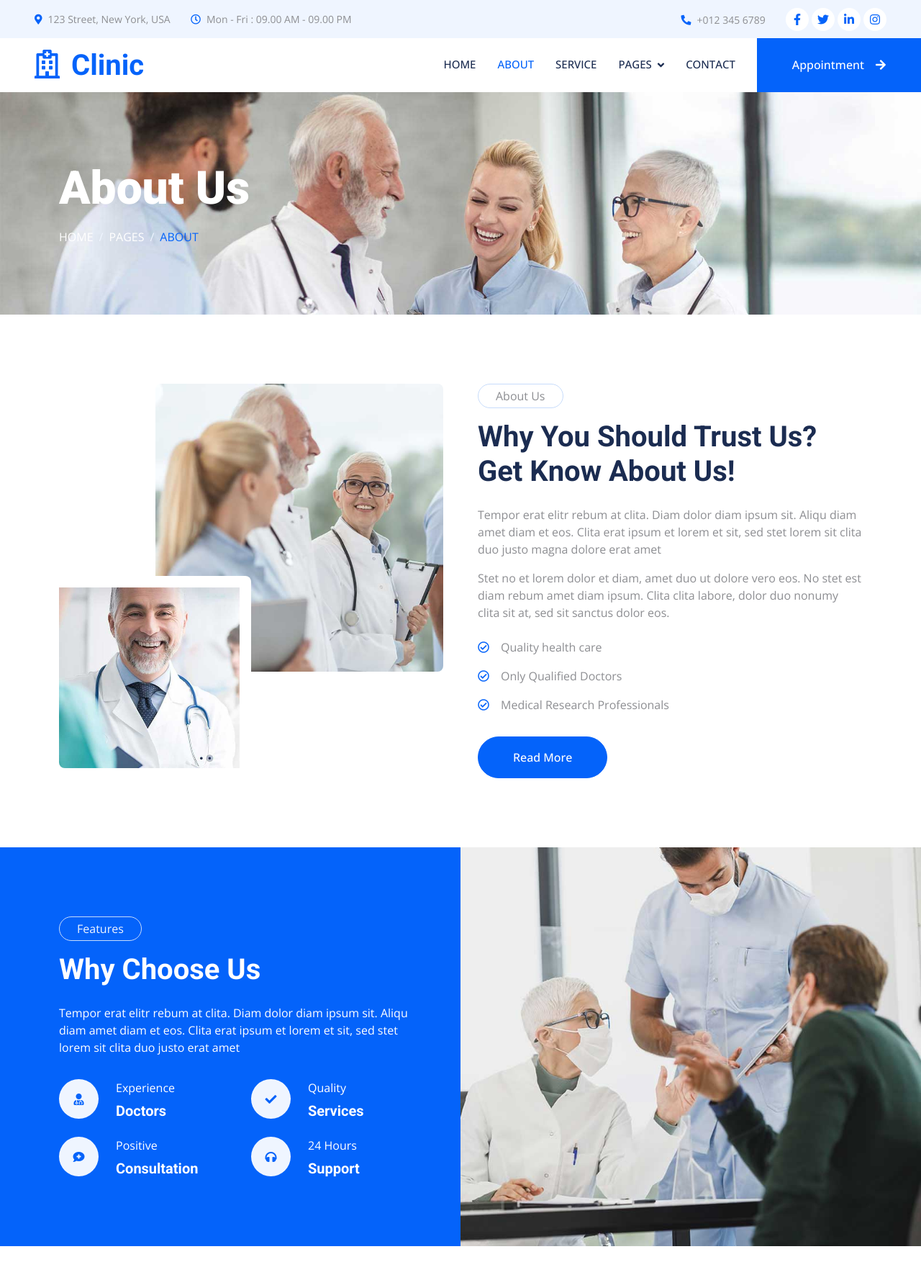
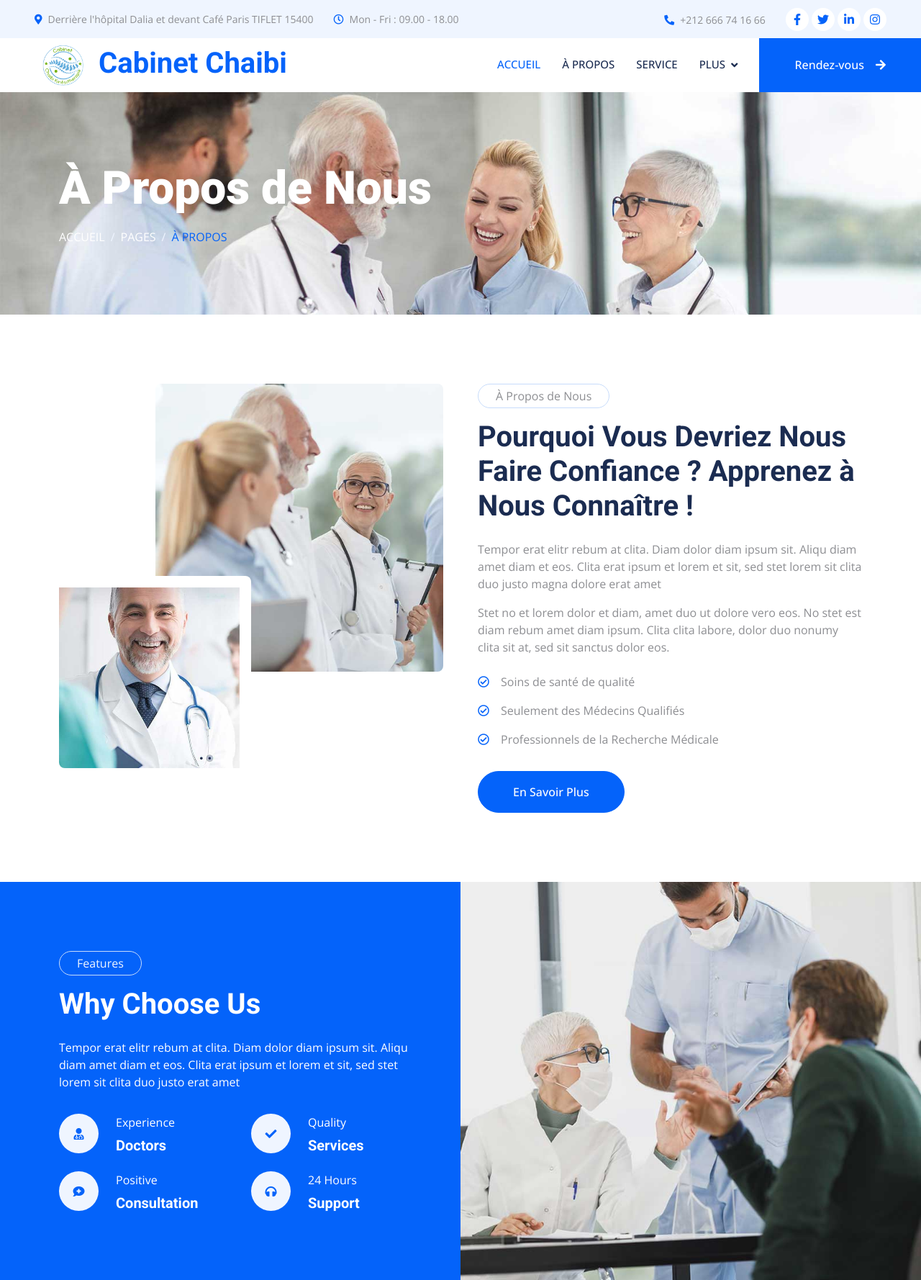
Before and after one commit to Ayman-Benchalh/Ap_Hospital, a PHP site: page /doclab/about.php in a window 1280 px wide. Shown: the top 1778 px of the page at 72% size. Run offline with PHP 8.4, Linux system fonts and the light colour scheme; some libraries are stand-ins or nearby versions.

Commit message:
add files project

```diff
--- a/about.php
+++ b/about.php
@@ -3,13 +3,13 @@
 
 <head>
 <meta charset="utf-8">
-    <title>Klinik - Clinic Website Template</title>
+    <title>Cabinet Chaibi</title>
     <meta content="width=device-width, initial-scale=1.0" name="viewport">
     <meta content="" name="keywords">
     <meta content="" name="description">
 
     <!-- Favicon -->
-    <link href="img/favicon.ico" rel="icon">
+
 
     <!-- Google Web Fonts -->
     <link rel="preconnect" href="https://fonts.googleapis.com">
@@ -24,12 +24,23 @@
     <link href="lib/animate/animate.min.css" rel="stylesheet">
     <link href="lib/owlcarousel/assets/owl.carousel.min.css" rel="stylesheet">
     <link href="lib/tempusdominus/css/tempusdominus-bootstrap-4.min.css" rel="stylesheet" />
+    <!-- <link rel="stylesheet" href="https://cdn.jsdelivr.net/npm/flatpickr/dist/flatpickr.min.css">
+    <script src="https://cdn.jsdelivr.net/npm/flatpickr"></script> -->
+    <!-- <link rel="stylesheet" href="./css/hjsCalendar.min.css">
+    <script src="./js/hjsCalendar.min.js"></script> -->
+    <link href="https://stackpath.bootstrapcdn.com/bootstrap/4.5.2/css/bootstrap.min.css" rel="stylesheet">
+
 
     <!-- Customized Bootstrap Stylesheet -->
     <link href="css/bootstrap.min.css" rel="stylesheet">
 
     <!-- Template Stylesheet -->
     <link href="css/style.css" rel="stylesheet">
+
+    <link rel="stylesheet" href="https://cdn.jsdelivr.net/npm/flatpickr/dist/flatpickr.min.css">
+    <link rel="stylesheet" href="https://cdn.jsdelivr.net/npm/sweetalert2@11.12.4/dist/sweetalert2.min.css">
+    <link rel="shortcut icon" href="./img/logoCAbi.ico" type="image/x-icon">
+
 </head>
 
 <body>
@@ -48,17 +59,17 @@
             <div class="col-lg-7 px-5 text-start">
                 <div class="h-100 d-inline-flex align-items-center py-3 me-4">
                     <small class="fa fa-map-marker-alt text-primary me-2"></small>
-                    <small>123 Street, New York, USA</small>
+                    <small>Derrière l'hôpital Dalia et devant Café Paris TIFLET 15400</small>
                 </div>
                 <div class="h-100 d-inline-flex align-items-center py-3">
                     <small class="far fa-clock text-primary me-2"></small>
-                    <small>Mon - Fri : 09.00 AM - 09.00 PM</small>
+                    <small>Mon - Fri : 09.00  - 18.00 </small>
                 </div>
             </div>
             <div class="col-lg-5 px-5 text-end">
                 <div class="h-100 d-inline-flex align-items-center py-3 me-4">
                     <small class="fa fa-phone-alt text-primary me-2"></small>
-                    <small>+012 345 6789</small>
+                    <small>+212 666 74 16 66</small>
                 </div>
                 <div class="h-100 d-inline-flex align-items-center">
                     <a class="btn btn-sm-square rounded-circle bg-white text-primary me-1" href=""><i class="fab fa-facebook-f"></i></a>
@@ -75,47 +86,56 @@
     <!-- Navbar Start -->
     <nav class="navbar navbar-expand-lg bg-white navbar-light sticky-top p-0 wow fadeIn" data-wow-delay="0.1s">
         <a href="index.php" class="navbar-brand d-flex align-items-center px-4 px-lg-5">
-            <h1 class="m-0 text-primary"><i class="far fa-hospital me-3"></i>Clinic</h1>
+            <!-- <h1 class="m-0 text-primary"><i class="far fa-hospital me-3"></i>Cabinet Chaibi</h1> -->
+            <h1 class="m-0 text-primary">
+                <img src="./img/LogoCAbi.ico" alt="logo cabinet" style="width: 15%;">
+            Cabinet Chaibi
+            </h1>
         </a>
         <button type="button" class="navbar-toggler me-4" data-bs-toggle="collapse" data-bs-target="#navbarCollapse">
             <span class="navbar-toggler-icon"></span>
         </button>
         <div class="collapse navbar-collapse" id="navbarCollapse">
             <div class="navbar-nav ms-auto p-4 p-lg-0">
-                <a href="index.php" class="nav-item nav-link">Home</a>
-                <a href="about.php" class="nav-item nav-link active">About</a>
+                <a href="index.php" class="nav-item nav-link active">Accueil</a>
+                <a href="about.php" class="nav-item nav-link">À propos</a>
                 <a href="service.php" class="nav-item nav-link">Service</a>
                 <div class="nav-item dropdown">
-                    <a href="#" class="nav-link dropdown-toggle" data-bs-toggle="dropdown">Pages</a>
+                    <a href="#" class="nav-link dropdown-toggle" data-bs-toggle="dropdown">Plus</a>
                     <div class="dropdown-menu rounded-0 rounded-bottom m-0">
-                        <a href="feature.php" class="dropdown-item">Feature</a>
-                        <a href="team.php" class="dropdown-item">Our Doctor</a>
-                        <a href="appointment.php" class="dropdown-item">Appointment</a>
-                        <a href="testimonial.php" class="dropdown-item">Testimonial</a>
-                        <a href="404.php" class="dropdown-item">404 Page</a>
+                        <a href="feature.php" class="dropdown-item">Fonctionnalité</a>
+                        <a href="team.php" class="dropdown-item">Nos Docteurs</a>
+                        <a href="appointment.php" class="dropdown-item">Rendez-vous</a>
+                        <!-- <a href="./admin/login.php" class="dropdown-item">Espace Admin</a>
+                        <a href="./clinic/login.php" class="dropdown-item">Espace Clinique</a>
+                        <a href="./doctor/login.php" class="dropdown-item">Espace Docteur</a> -->
+                        <!-- <a href="testimonial.php" class="dropdown-item">Témoignages</a>
+                        <a href="404.php" class="dropdown-item">Page 404</a> -->
                     </div>
                 </div>
-                <a href="contact.php" class="nav-item nav-link">Contact</a>
+                <!-- <a href="contact.php" class="nav-item nav-link">Contact</a> -->
             </div>
-            <a href="" class="btn btn-primary rounded-0 py-4 px-lg-5 d-none d-lg-block">Appointment<i class="fa fa-arrow-right ms-3"></i></a>
+            <a href="appointment.php" class="btn btn-primary rounded-0 py-4 px-lg-5 d-none d-lg-block">Rendez-vous<i class="fa fa-arrow-right ms-3"></i></a>
         </div>
 </nav>
     <!-- Navbar End -->
 
 
     <!-- Page Header Start -->
+
     <div class="container-fluid page-header py-5 mb-5 wow fadeIn" data-wow-delay="0.1s">
     <div class="container py-5">
-            <h1 class="display-3 text-white mb-3 animated slideInDown">About Us</h1>
+        <h1 class="display-3 text-white mb-3 animated slideInDown">À Propos de Nous</h1>
         <nav aria-label="breadcrumb animated slideInDown">
-                <ol class="breadcrumb text-uppercase mb-0">
-                    <li class="breadcrumb-item"><a class="text-white" href="#">Home</a></li>
+            <ol class="breadcrumb text-uppercase mb-0" style="background-color: transparent !important;">
+                <li class="breadcrumb-item"><a class="text-white" href="#">Accueil</a></li>
                 <li class="breadcrumb-item"><a class="text-white" href="#">Pages</a></li>
-                    <li class="breadcrumb-item text-primary active" aria-current="page">About</li>
+                <li class="breadcrumb-item text-primary active" aria-current="page">À Propos</li>
             </ol>
         </nav>
     </div>
 </div>
+
     <!-- Page Header End -->
 
 
@@ -130,18 +150,19 @@
                 </div>
             </div>
             <div class="col-lg-6 wow fadeIn" data-wow-delay="0.5s">
-                    <p class="d-inline-block border rounded-pill py-1 px-4">About Us</p>
-                    <h1 class="mb-4">Why You Should Trust Us? Get Know About Us!</h1>
+                <p class="d-inline-block border rounded-pill py-1 px-4">À Propos de Nous</p>
+                <h1 class="mb-4">Pourquoi Vous Devriez Nous Faire Confiance ? Apprenez à Nous Connaître !</h1>
                 <p>Tempor erat elitr rebum at clita. Diam dolor diam ipsum sit. Aliqu diam amet diam et eos. Clita erat ipsum et lorem et sit, sed stet lorem sit clita duo justo magna dolore erat amet</p>
                 <p class="mb-4">Stet no et lorem dolor et diam, amet duo ut dolore vero eos. No stet est diam rebum amet diam ipsum. Clita clita labore, dolor duo nonumy clita sit at, sed sit sanctus dolor eos.</p>
-                    <p><i class="far fa-check-circle text-primary me-3"></i>Quality health care</p>
-                    <p><i class="far fa-check-circle text-primary me-3"></i>Only Qualified Doctors</p>
-                    <p><i class="far fa-check-circle text-primary me-3"></i>Medical Research Professionals</p>
-                    <a class="btn btn-primary rounded-pill py-3 px-5 mt-3" href="">Read More</a>
+                <p><i class="far fa-check-circle text-primary me-3"></i>Soins de santé de qualité</p>
+                <p><i class="far fa-check-circle text-primary me-3"></i>Seulement des Médecins Qualifiés</p>
+                <p><i class="far fa-check-circle text-primary me-3"></i>Professionnels de la Recherche Médicale</p>
+                <a class="btn btn-primary rounded-pill py-3 px-5 mt-3" href="">En Savoir Plus</a>
             </div>
         </div>
     </div>
 </div>
+
     <!-- About End -->
 
 
--- a/css/style.css
+++ b/css/style.css
@@ -516,6 +516,6 @@
 }
 
 .footer .copyright a:hover {
-    color: var(--primary);
+    color: var(--primary) ;
 
 }
```
Also changed, not shown: index.php (+7 -3 lines). Lines whose indentation alone changed are shown as unchanged.
